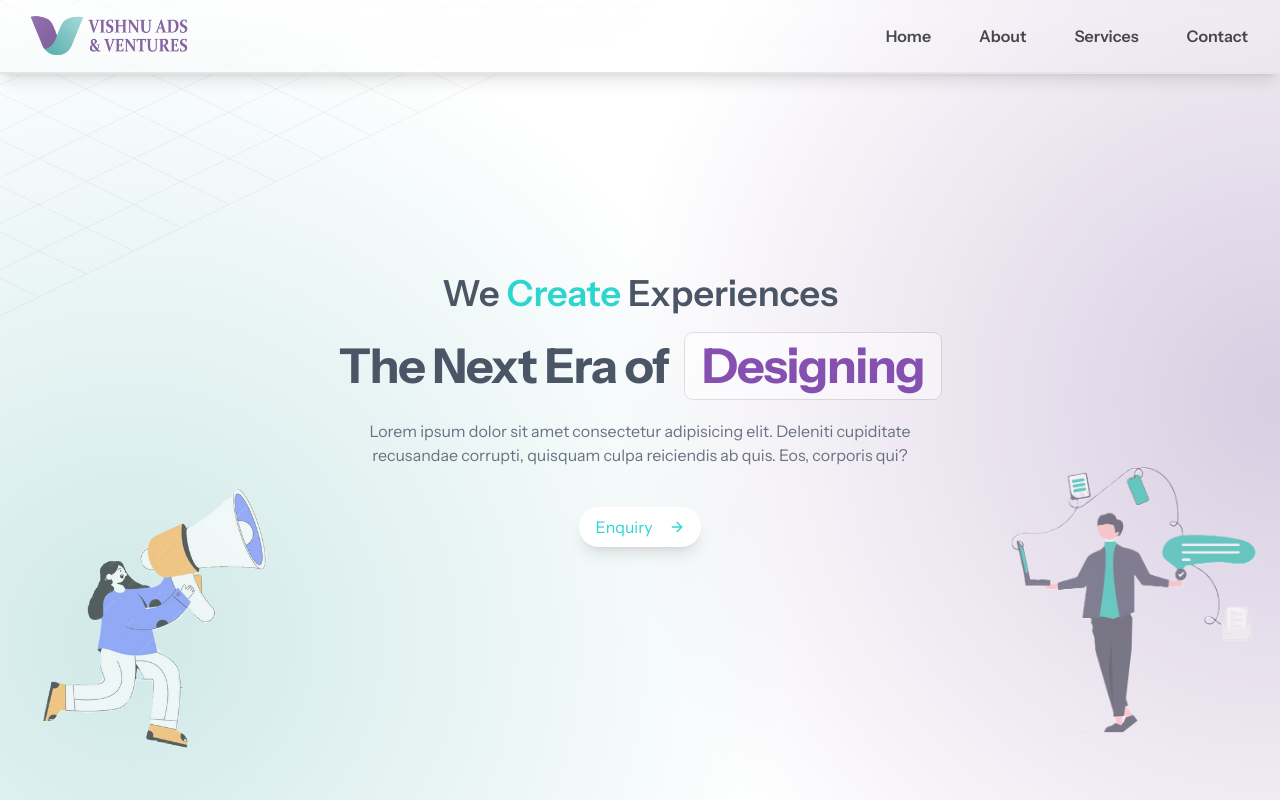
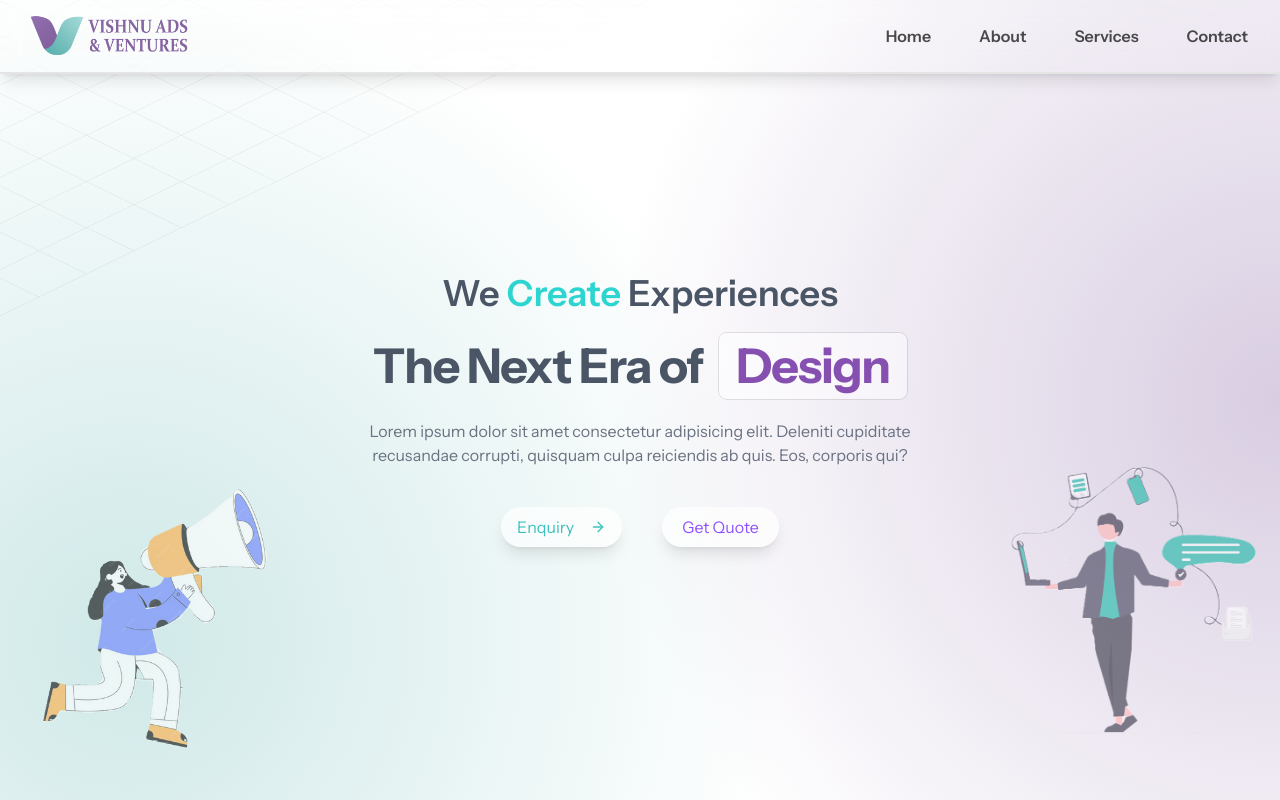
Before and after one commit to Ezhil53/Vishnu-Ads, a React (Vite) app: page / in a window 1280 px wide. Shown: the top 800 px of the page. Built offline with nearby package versions, Linux system fonts and the light colour scheme.

Commit message:
Get-Quote btn added

```diff
--- a/src/components/Home/Hero.jsx
+++ b/src/components/Home/Hero.jsx
@@ -2,7 +2,7 @@ import React, { useRef } from 'react'
 import Navbar from './Navbar'
 import { LayoutTextFlip } from '@/components/ui/layout-text-flip'
 import { motion, AnimatePresence, useInView } from 'framer-motion'
-import { LuArrowRight} from 'react-icons/lu'
+import { LuArrowRight } from 'react-icons/lu'
 import Bg from '../../assets/images/bg-pattern.png'
 import Bg1 from '../../assets/images/hero-bg.png'
 import Bg2 from '../../assets/images/hero-bg2.png'
@@ -29,10 +29,10 @@ const Hero = () => {
       <Navbar />
 
       <section className='relative min-h-screen ' id='hero' ref={ref}>
-        <AnimatePresence mode='wait' >
+        <AnimatePresence mode='wait'>
           {isInView && (
             <motion.div
-              key="hero-component"
+              key='hero-component'
               className='max-w-6xl mx-auto flex flex-col justify-center items-center h-screen px-4 md:px-0 '
               variants={containerVariants}
               initial='hidden'
@@ -53,9 +53,9 @@ const Hero = () => {
                 <LayoutTextFlip
                   text='The Next Era of'
                   words={[
-                    'Advertisement',
+                    'Ads',
                     'Branding',
-                    'Designing',
+                    'Design',
                     'Marketing'
                   ]}
                 />
@@ -70,9 +70,12 @@ const Hero = () => {
                 reiciendis ab quis. Eos, corporis qui?
               </motion.p>
 
-              <motion.div className='flex mt-5 z-10' variants={itemVariants}>
-                <button className='bg-white flex items-center gap-4 text-[#2dd5d0] px-4 py-2 shadow-lg  rounded-4xl hover:bg-[#2dd5d0]/20 transition'>
-                  Enquiry <LuArrowRight/>
+              <motion.div className='flex mt-5 z-10 gap-8' variants={itemVariants}>
+                <button className='bg-white/70  flex items-center gap-4 text-[#3dc2be] px-4 py-2 shadow-lg  rounded-4xl hover:bg-[#2dd5d0]/20 transition'>
+                  Enquiry <LuArrowRight />
+                </button>
+                <button className='w-fit bg-white/70  hover:bg-violet-200 transition text-violet-500  py-2 md:px-5 px-4 rounded-4xl shadow-lg ml-2'>
+                  Get Quote
                 </button>
               </motion.div>
             </motion.div>
```
